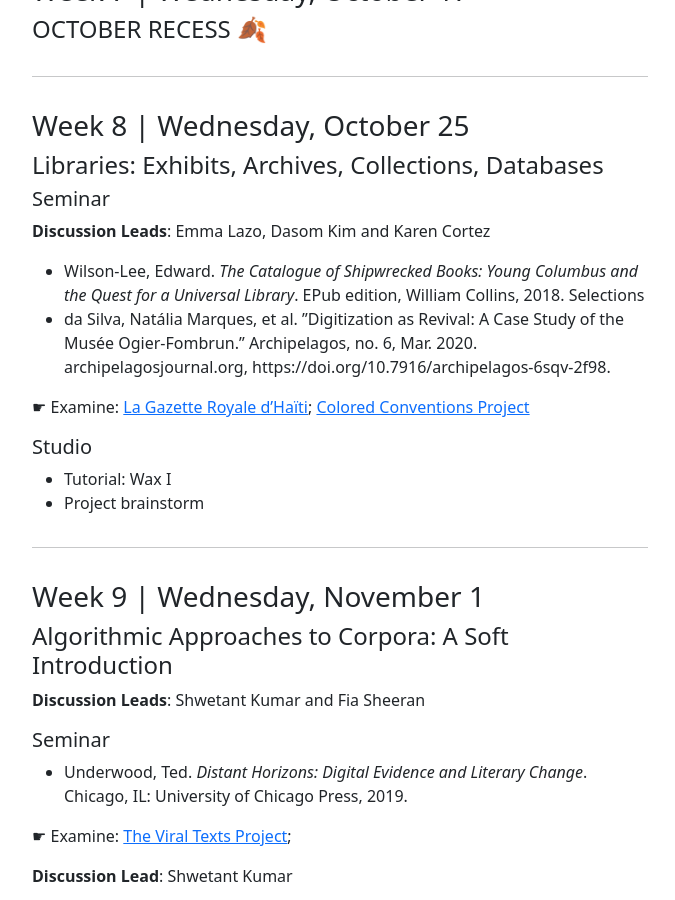
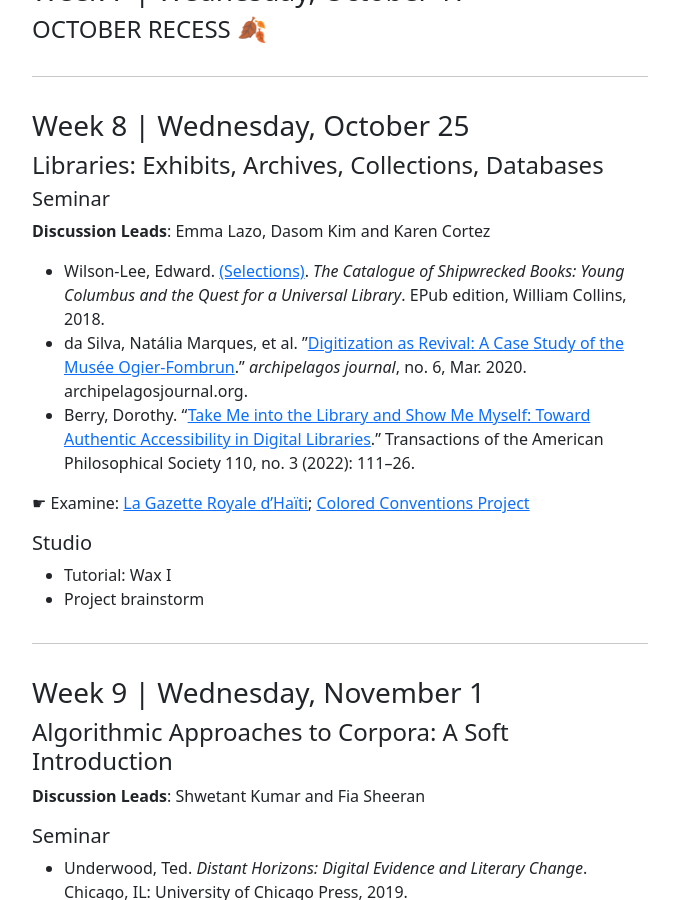
Before and after one commit to elotroalex/f23-intro-dh, a Jekyll site: the page built from schedule.md, in a window 1280 px wide and 900 px high, scrolled down 3374 px. Shown: the whole window, without its empty margins (300-975 px from the left). Built offline with Jekyll 4.4.1, drawn with Linux system fonts in a browser that asks for light colours.

Commit message:
added new links to schedule

```diff
--- a/schedule.md
+++ b/schedule.md
@@ -164,13 +164,11 @@ Programming Environment](http://files.catwell.info/misc/mirror/the-unix-programm
 
 **Discussion Leads**: Emma Lazo, Dasom Kim and Karen Cortez
 
-- Wilson-Lee, Edward. _The Catalogue of Shipwrecked Books: Young
+- Wilson-Lee, Edward. [(Selections)](http://teaching.elotroalex.com/assets/docs/lee-catalogue.pdf). _The Catalogue of Shipwrecked Books: Young
   Columbus and the Quest for a Universal Library_. EPub edition,
-  William Collins, 2018. Selections
-- da Silva, Natália Marques, et al. "Digitization as Revival: A Case
-  Study of the Musée Ogier-Fombrun." Archipelagos, no. 6, Mar. 2020.
-  archipelagosjournal.org,
-  https://doi.org/10.7916/archipelagos-6sqv-2f98.
+  William Collins, 2018.
+- da Silva, Natália Marques, et al. "[Digitization as Revival: A Case Study of the Musée Ogier-Fombrun](https://doi.org/10.7916/archipelagos-6sqv-2f98)." _archipelagos journal_, no. 6, Mar. 2020. archipelagosjournal.org.
+- Berry, Dorothy. “[Take Me into the Library and Show Me Myself: Toward Authentic Accessibility in Digital Libraries](https://www-jstor-org.yale.idm.oclc.org/stable/45420503?casa_token=bRVtcyluEj8AAAAA%3A_9tL_itOwd4TR277RLDDhfgjMi5FtVc_gJIT8fCJZXNcBOJN5CKZwBAmwhlwqMyKI-AuSgR2wWpNrfqE6groLVXITg0sK9QnAXcWFX8jtxO0g-I4hZo&typeAccessWorkflow=login).” Transactions of the American Philosophical Society 110, no. 3 (2022): 111–26.
 
 ☛ Examine: [La Gazette Royale d'Haïti](http://lagazetteroyale.com/); [Colored Conventions Project](https://coloredconventions.org/)
 
```
Also changed, not shown: 1 other file.
